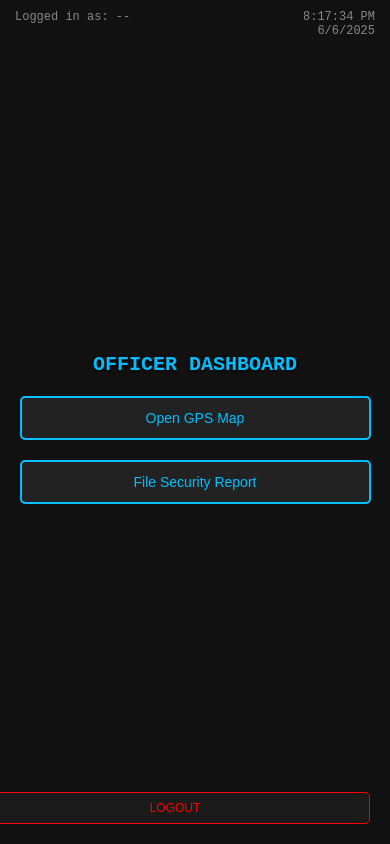
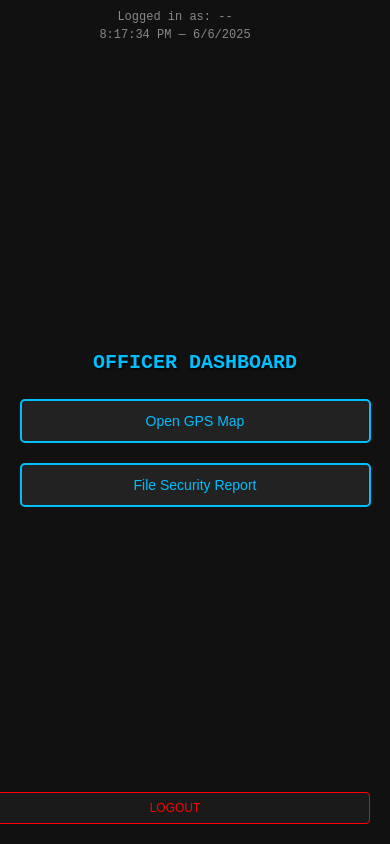
Before and after one commit to neurozync/CADSystem, a plain HTML site: page dashboard.html in a window 390 px wide. Drawn offline with Linux system fonts and the light colour scheme.

Commit message:
Update dashboard.html

```diff
--- a/dashboard.html
+++ b/dashboard.html
@@ -15,12 +15,13 @@
       flex-direction: column;
       align-items: center;
       justify-content: center;
-      height: 100vh;
+      min-height: 100vh;
+      overflow: hidden;
       position: relative;
     }
 
     h1 {
-      margin-bottom: 20px;
+      margin-bottom: 25px;
       color: #00bfff;
       text-shadow: 1px 1px 3px #000;
       text-align: center;
@@ -51,33 +52,28 @@
       background-color: #0f2a3b;
     }
 
-    #officerInfo {
+    #info-bar {
       position: absolute;
-      top: 10px;
-      left: 15px;
-      font-size: 14px;
+      top: 15px;
+      width: calc(100% - 40px);
+      display: flex;
+      justify-content: space-between;
+      padding: 0 20px;
+      font-size: 13px;
       color: #888;
-    }
-
-    #clock {
-      position: absolute;
-      top: 10px;
-      right: 15px;
-      font-size: 14px;
-      color: #888;
-      text-align: right;
     }
 
     #logoutBtn {
       position: absolute;
-      bottom: 20px;
-      right: 20px;
+      bottom: 25px;
+      right: 25px;
       padding: 8px 14px;
       background-color: #1a1a1a;
       border: 1px solid red;
       color: red;
       cursor: pointer;
       font-size: 12px;
+      border-radius: 4px;
     }
 
     @media screen and (max-width: 600px) {
@@ -90,18 +86,32 @@
         font-size: 20px;
       }
 
-      #officerInfo,
-      #clock {
+      #info-bar {
+        flex-direction: column;
+        align-items: center;
+        gap: 4px;
         font-size: 12px;
+        top: 10px;
+        left: 0;
+        right: 0;
+        padding: 0;
+      }
+
+      #logoutBtn {
+        bottom: 20px;
+        right: 20px;
       }
     }
   </style>
 </head>
 <body>
-  <div id="officerInfo">Logged in as: --</div>
-  <div id="clock">--:--:--<br>--/--/----</div>
+  <div id="info-bar">
+    <div id="officerInfo">Logged in as: --</div>
+    <div id="clock">--:--:-- — --/--/----</div>
+  </div>
 
   <h1>OFFICER DASHBOARD</h1>
+
   <div class="button-container">
     <button onclick="location.href='GPSmap.html'">Open GPS Map</button>
     <button onclick="location.href='SOreport.html'">File Security Report</button>
@@ -110,21 +120,19 @@
   <button id="logoutBtn" onclick="logout()">LOGOUT</button>
 
   <script>
-    // Update time and date
     function updateClock() {
       const now = new Date();
       const time = now.toLocaleTimeString();
       const date = now.toLocaleDateString();
-      document.getElementById('clock').innerHTML = `${time}<br>${date}`;
+      document.getElementById('clock').textContent = `${time} — ${date}`;
     }
+
     setInterval(updateClock, 1000);
     updateClock();
 
-    // Load officer name
     const name = localStorage.getItem('officerName') || '--';
     document.getElementById('officerInfo').textContent = 'Logged in as: ' + name;
 
-    // Logout function
     function logout() {
       localStorage.removeItem('officerName');
       window.location.href = 'index.html';
```
